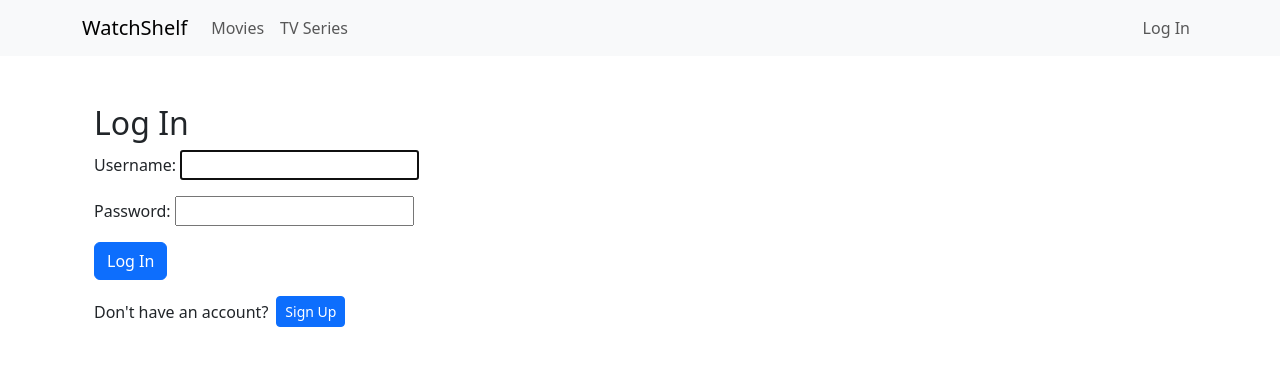
After one commit to grodetsky/WatchShelf, a Django app: page /login/ in a window 1280 px wide. The commit adds this page. Shown: the top 366 px of the page. Run offline with Django 5.2, Linux system fonts and the light colour scheme.

Commit message:
Add user signup, login, and logout functionality

```diff
--- a/library/templates/base.html
+++ b/library/templates/base.html
@@ -13,9 +13,28 @@
         <span class="navbar-toggler-icon"></span>
       </button>
       <div class="collapse navbar-collapse" id="navbarNav">
-        <ul class="navbar-nav">
+        <ul class="navbar-nav me-auto">
           <li class="nav-item"><a class="nav-link" href="{% url 'catalog_view' 'movie' %}">Movies</a></li>
           <li class="nav-item"><a class="nav-link" href="{% url 'catalog_view' 'tv' %}">TV Series</a></li>
+        </ul>
+        <ul class="navbar-nav ms-auto">  <!-- Выравнивание по правому краю -->
+          {% if user.is_authenticated %}
+            <li class="nav-item dropdown">
+              <a class="nav-link dropdown-toggle" href="#" id="userDropdown" role="button" data-bs-toggle="dropdown" aria-expanded="false">
+                Hello, {{ user.username }}
+              </a>
+              <ul class="dropdown-menu dropdown-menu-end" aria-labelledby="userDropdown">
+                <li>
+                  <form method="post" action="{% url 'logout' %}">
+                    {% csrf_token %}
+                    <button type="submit" class="dropdown-item">Logout</button>
+                  </form>
+                </li>
+              </ul>
+            </li>
+          {% else %}
+            <li class="nav-item"><a class="nav-link" href="{% url 'login' %}">Log In</a></li>
+          {% endif %}
         </ul>
       </div>
     </div>
--- /dev/null
+++ b/library/templates/library/login.html
@@ -0,0 +1,17 @@
+{% extends 'base.html' %}
+
+{% block content %}
+  <div class="container my-5">
+    <h2>Log In</h2>
+    <form method="post">
+      {% csrf_token %}
+      {{ form.as_p }}
+      <button type="submit" class="btn btn-primary">Log In</button>
+    </form>
+
+    <div class="mt-3 d-flex align-items-center">
+      <p class="mb-0 me-2">Don't have an account?</p>
+      <a href="{% url 'signup' %}" class="btn btn-primary btn-sm">Sign Up</a>
+    </div>
+  </div>
+{% endblock %}
--- a/library/urls.py
+++ b/library/urls.py
@@ -1,4 +1,5 @@
 from django.urls import path
+from django.contrib.auth import views as auth_views
 from . import views
 
 urlpatterns = [
@@ -6,4 +7,8 @@ urlpatterns = [
 
     path('catalog/<str:media_type>/', views.catalog_view, name='catalog_view'),
     path('<str:media_type>/<int:media_id>/', views.media_detail_view, name='media_detail'),
+
+    path('login/', auth_views.LoginView.as_view(template_name='library/login.html'), name='login'),
+    path('logout/', auth_views.LogoutView.as_view(), name='logout'),
+    path('signup/', views.signup, name='signup'),
 ]
--- a/watchshelf/settings.py
+++ b/watchshelf/settings.py
@@ -127,3 +127,8 @@ STATIC_URL = 'static/'
 # https://docs.djangoproject.com/en/5.1/ref/settings/#default-auto-field
 
 DEFAULT_AUTO_FIELD = 'django.db.models.BigAutoField'
+
+# Authentication
+
+LOGIN_REDIRECT_URL = '/'
+LOGOUT_REDIRECT_URL = '/'
```
Also changed, not shown: library/templates/library/signup.html (added, +12 -0 lines), library/views.py (+16 -1 lines).
